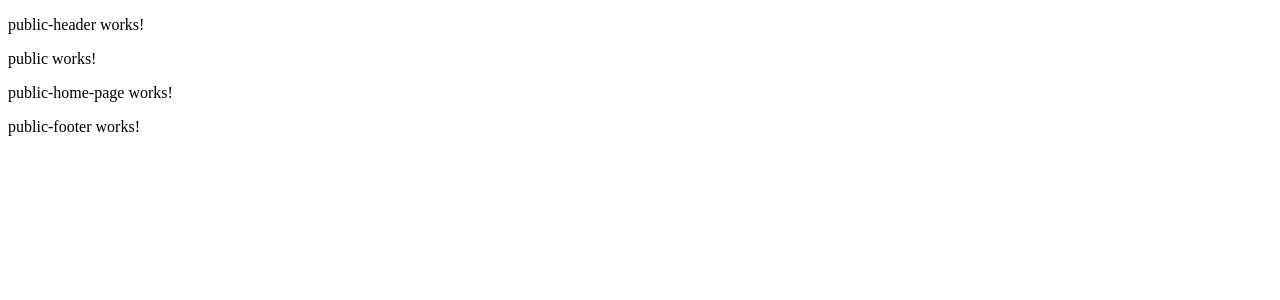
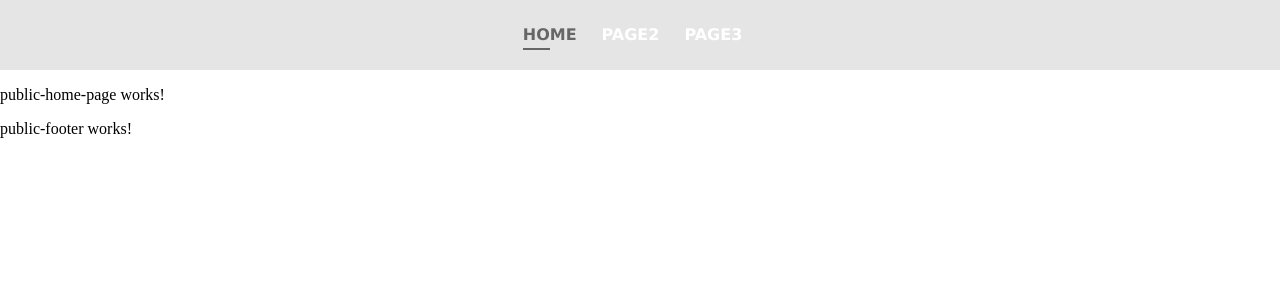
Before and after one commit to evheniyrz/angular, an Angular app: page / in a window 1280 px wide. Shown: the top 300 px of the page. Built offline with nearby package versions, Linux system fonts and the light colour scheme.

Commit message:
feat(public-area): design for header

```diff
--- a/src/app/modules/public/public.component.html
+++ b/src/app/modules/public/public.component.html
@@ -1,4 +1,5 @@
 <evh-public-header></evh-public-header>
-<p>public works!</p>
-<router-outlet></router-outlet>
+<section class="public-pages-content">
+  <router-outlet></router-outlet>
+</section>
 <evh-public-footer></evh-public-footer>
--- a/src/app/modules/public/public.component.scss
+++ b/src/app/modules/public/public.component.scss
@@ -0,0 +1,3 @@
+.public-pages-content {
+  padding-top: 70px;
+}
--- a/src/app/modules/shared-public/components/public-header/public-header.component.html
+++ b/src/app/modules/shared-public/components/public-header/public-header.component.html
@@ -1 +1,15 @@
-<p>public-header works!</p>
+<header class="public-header">
+  <nav class="public-header-navigation">
+    <ul class="public-header-navigation_list">
+      <li class="public-header-navigation_item">
+        <a [routerLink]="['/']" routerLinkActive="navigation-link-active" class="link-navigation">home</a>
+      </li>
+      <li class="public-header-navigation_item">
+        <a [routerLink]="['/page2']" routerLinkActive="navigation-link-active" class="link-navigation">page2</a>
+      </li>
+      <li class="public-header-navigation_item">
+        <a [routerLink]="['/page3']" routerLinkActive="navigation-link-active" class="link-navigation">page3</a>
+      </li>
+    </ul>
+  </nav>
+</header>
--- a/src/app/modules/shared-public/components/public-header/public-header.component.scss
+++ b/src/app/modules/shared-public/components/public-header/public-header.component.scss
@@ -0,0 +1,63 @@
+.public-header {
+  display: block;
+  position: fixed;
+  width: 100%;
+  height: 70px;
+  background-color: rgba($color: #000000, $alpha: 0.1);
+  font-family: 'Verdana', 'Geneva', 'Tahoma', sans-serif;
+  color: #ffffff;
+
+  .public-header-navigation {
+    display: block;
+    height: 100%;
+
+    .public-header-navigation_list {
+      display: flex;
+      height: 100%;
+      width: max-content;
+      justify-content: flex-end;
+      align-items: center;
+      padding: 0;
+      margin: 0 auto;
+      list-style: none;
+
+      .public-header-navigation_item {
+        padding: 0 5px;
+
+        .link-navigation {
+          display: inline-block;
+          text-transform: uppercase;
+          text-decoration: none;
+          font-size: 16px;
+          line-height: 20px;
+          font-weight: bold;
+          color: inherit;
+          padding: 5px 15px 5px 0;
+
+          &:hover {
+            color: #999999;
+          }
+
+          &.navigation-link-active {
+            position: relative;
+            color: #666666;
+
+            &::after {
+              content: '';
+              position: absolute;
+              width: 40%;
+              height: 2px;
+              left: 0;
+              bottom: 0;
+              background-color: currentColor;
+            }
+
+            &:hover {
+              color: #666666;
+            }
+          }
+        }
+      }
+    }
+  }
+}
--- a/src/app/modules/shared-public/shared-public.module.ts
+++ b/src/app/modules/shared-public/shared-public.module.ts
@@ -2,13 +2,15 @@ import { NgModule } from '@angular/core';
 import { CommonModule } from '@angular/common';
 import { PublicHeaderComponent } from './components/public-header/public-header.component';
 import { PublicFooterComponent } from './components/public-footer/public-footer.component';
+import { RouterModule } from '@angular/router';
 
 
 
 @NgModule({
   declarations: [PublicHeaderComponent, PublicFooterComponent],
   imports: [
-    CommonModule
+    CommonModule,
+    RouterModule
   ],
   exports: [PublicHeaderComponent, PublicFooterComponent]
 })
--- a/src/styles.scss
+++ b/src/styles.scss
@@ -1 +1,10 @@
 /* You can add global styles to this file, and also import other style files */
+* {
+  box-sizing: border-box;
+}
+
+html,
+body {
+  padding: 0;
+  margin: 0;
+}
```
